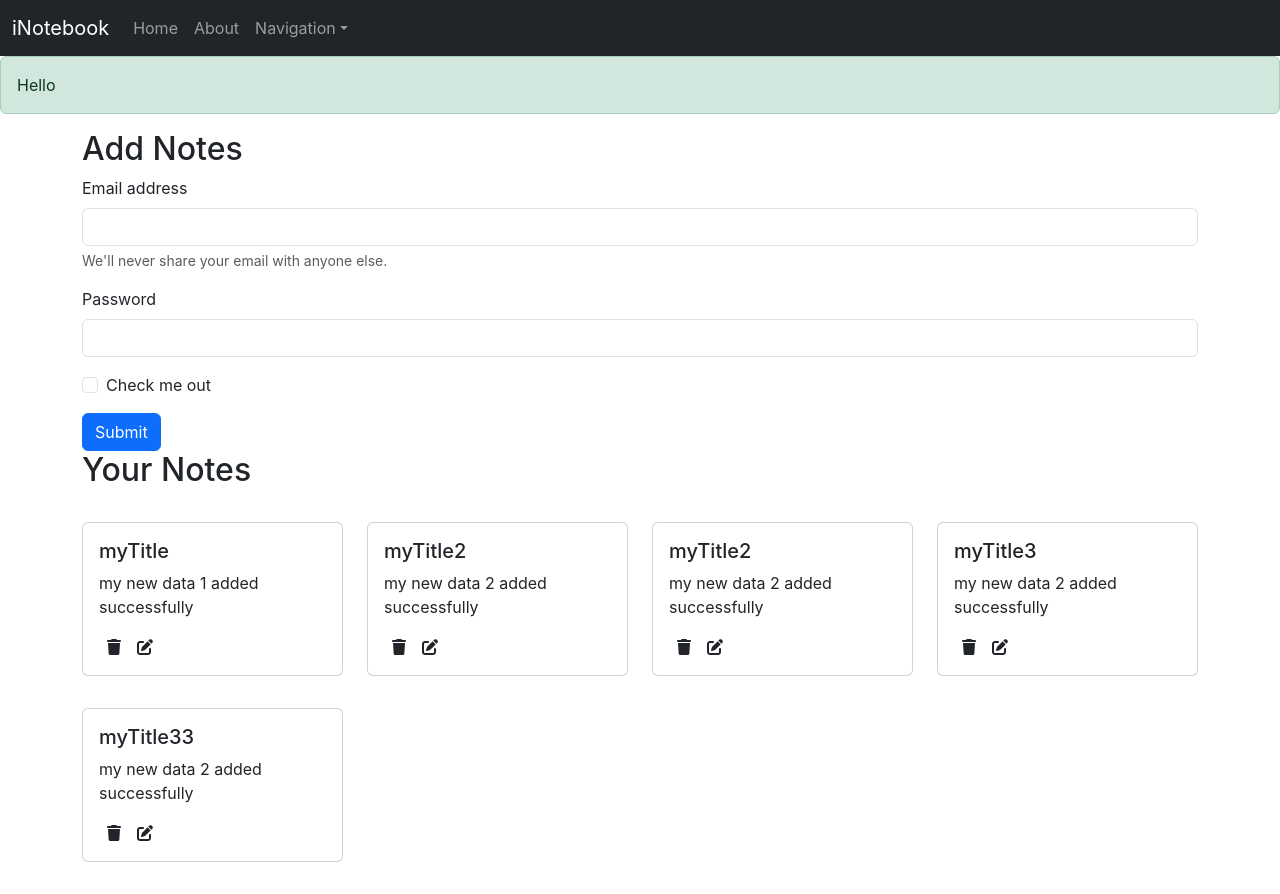
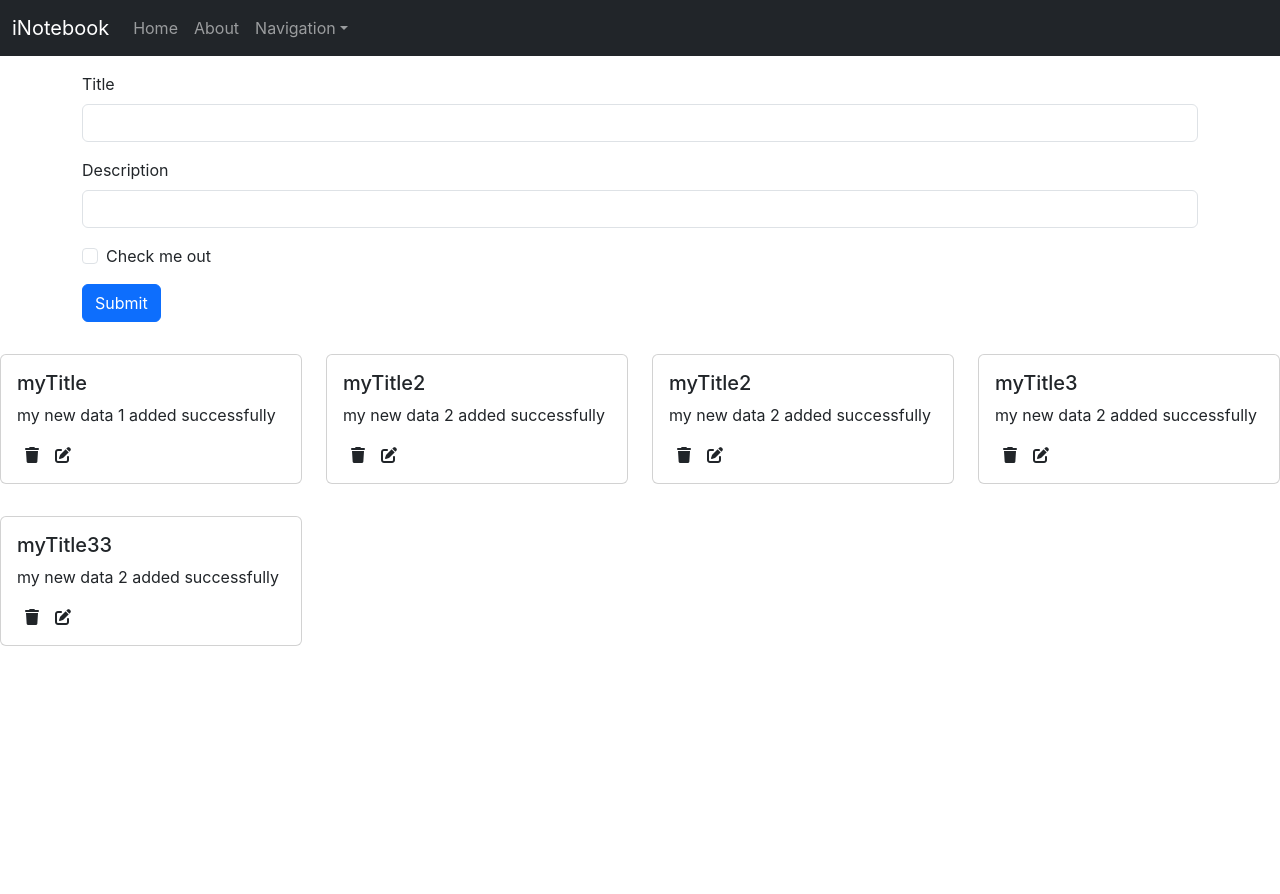
Before and after one commit to vsjawadwar/iNoteBook, a React (Create React App) app in the folder inotebook/: page /Home in a window 1280 px wide. After the commit the page ends 800 px from the top, so only its background shows below. Built offline with nearby package versions, Linux system fonts and the light colour scheme.

Commit message:
Add Notes component added for custom note. Need to work on API call

```diff
--- a/inotebook/src/App.js
+++ b/inotebook/src/App.js
@@ -11,14 +11,14 @@ import Home from './Components/Home';
 // import NoteContext from './context/notes/NoteContext';
 // import NoteContext from './context/notes/NoteContext';
 import NoteState from './context/notes/NoteState';
-import Alert from './Components/Alert';
+// import Alert from './Components/Alert';
 function App() {
   return (
     <>
     <NoteState>
       <BrowserRouter>
       <Navbar/>
-      <Alert message="Hello"/>
+      {/* <Alert message="Hello"/> */}
       <Routes>
         <Route exact path="/Home" element={<Home/>}></Route>
         <Route exact path="/About" element={<About/>}></Route>
--- /dev/null
+++ b/inotebook/src/Components/AddNotes.js
@@ -0,0 +1,43 @@
+import React,{ useContext,useState } from 'react'
+import noteContext from "../context/notes/NoteContext";
+export default function AddNotes() {
+    const context=useContext(noteContext);
+    const {addNotes}=context;
+    const [note,setNote]=useState({title:"",description:"",tag:"default"})
+    const handleClick=(e)=>{
+        e.preventDefault();//To prevent the reload page after clicking on submit
+        addNotes(note.title,note.description,note.tag);
+    };
+    const onChange=(e)=>{
+
+        setNote({...note,[e.target.name]:e.target.value});
+    };
+  return (
+    <div>
+      <div className="container my-3">
+      {/* <h2>Add Notes</h2> */}
+      <form className='my-3'>
+  <div className="mb-3">
+    <label htmlFor="title" className="form-label">Title</label>
+    <input type="text" className="form-control" id="title" name="title" aria-describedby="emailHelp" onChange={onChange}/>
+
+  </div>
+  <div className="mb-3">
+    <label htmlFor="description" className="form-label">Description</label>
+    <input type="text" className="form-control" id="description" name="description" onChange={onChange}/>
+  </div>
+  <div className="mb-3 form-check">
+    <input type="checkbox" className="form-check-input" id="exampleCheck1"/>
+    <label className="form-check-label" htmlFor="exampleCheck1">Check me out</label>
+  </div>
+  <button type="submit" className="btn btn-primary" onClick={handleClick}>Submit</button>
+</form>
+
+
+
+
+</div>
+
+    </div>
+  )
+}
--- a/inotebook/src/Components/Home.js
+++ b/inotebook/src/Components/Home.js
@@ -1,33 +1,13 @@
 import React from 'react'
+// import AddNotes from './AddNotes';
 
 import Notes from './Notes';
 export default function Home() {
 
   return (
     <>
-    <div className="container my-3">
-      <h2>Add Notes</h2>
-      <form>
-  <div className="mb-3">
-    <label htmlFor="exampleInputEmail1" className="form-label">Email address</label>
-    <input type="email" className="form-control" id="exampleInputEmail1" aria-describedby="emailHelp"/>
-    <div id="emailHelp" className="form-text">We'll never share your email with anyone else.</div>
-  </div>
-  <div className="mb-3">
-    <label htmlFor="exampleInputPassword1" className="form-label">Password</label>
-    <input type="password" className="form-control" id="exampleInputPassword1"/>
-  </div>
-  <div className="mb-3 form-check">
-    <input type="checkbox" className="form-check-input" id="exampleCheck1"/>
-    <label className="form-check-label" htmlFor="exampleCheck1">Check me out</label>
-  </div>
-  <button type="submit" className="btn btn-primary">Submit</button>
-</form>
-
-      <h2>Your Notes</h2>
-      <Notes/>
-
-</div>
+{/* <AddNotes/> */}
+<Notes/>
     </>
   )
 }
--- a/inotebook/src/Components/Notes.js
+++ b/inotebook/src/Components/Notes.js
@@ -1,12 +1,14 @@
 import React,{ useContext } from 'react'
-import noteContext from "../context/notes/NoteContext";
+import noteContext from '../context/notes/NoteContext';
+import AddNotes from './AddNotes';
 import NoteItem from './NoteItem';
 
 export default function Notes() {
-    const context=useContext(noteContext);
-    const {notes,setNotes}=context;
+   const context=useContext(noteContext);
+   const {notes} =context;
     return (
     <>
+    <AddNotes/>
       <div className="row my-3">
       {notes.map((note)=>{
         return <NoteItem key={note._id}note={note}/>;
--- a/inotebook/src/context/notes/NoteState.js
+++ b/inotebook/src/context/notes/NoteState.js
@@ -50,8 +50,34 @@ const NoteState=(props)=>{
     }
   ];
   const [notes,setNotes]=useState(notesInitial);
+
+  //Add Notes
+  const addNotes=(title,description,tag)=>{
+    //Todo API Call
+    console.log("Adding a new Note");
+    const note={
+      "_id": "63d1a9cf40d1e0dd460fe003",
+      "user": "63c5f3c44e2688700984a685",
+      "title": title,
+      "description": description,
+      "tag": tag,
+      "date": "2023-01-25T22:14:39.599Z",
+      "__v": 0
+    };
+    setNotes(notes.concat(note));
+  }
+  //Delete Notes
+  const deleteNotes=()=>{
+
+  }
+
+  //Edit Notes
+const editNotes=()=>{
+
+  }
+
     return(
-        <NoteContext.Provider value={{notes,setNotes}}>
+        <NoteContext.Provider value={{notes,addNotes,deleteNotes,editNotes}}>
             {props.children}
         </NoteContext.Provider>
 
```
